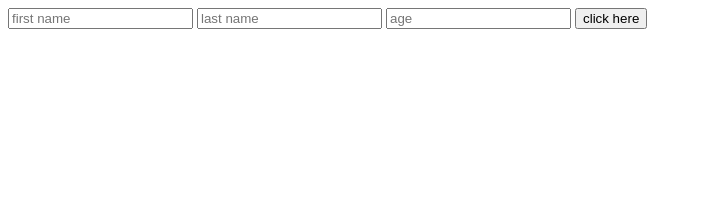
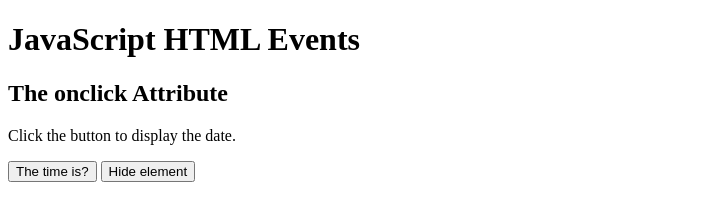
Before and after one commit to Mshankc/web-dev, a plain HTML site: page js-learning.html in a window 1280 px wide. Shown: the whole page, without its empty margins (0-702 px from the left). Drawn offline with Linux system fonts and the light colour scheme.

Commit message:
added js-learning

```diff
--- a/js-learning.html
+++ b/js-learning.html
@@ -1,35 +1,25 @@
 <!DOCTYPE html>
-<html lang="en">
-
-<head>
-    <meta charset="UTF-8">
-    <meta name="viewport" content="width=device-width, initial-scale=1.0">
-    <title>Document</title>
-</head>
-<script>
-    function example(fname, lname, age) {
-        let fName = document.getElementById(fname).value;
-        let lName = document.getElementById(lname).value;
-        let objAge = document.getElementById(age).value;
-
-        const person = {
-            firstName: fName,
-            lastName: lName,
-            age: objAge
-        }
-
-        alert(person.lastName);
-        return false
-    }
-</script>
+<html>
 
 <body>
-    <form onsubmit="return example('f-name','l-name','age')" method="post">
-        <input type="text" id="f-name" placeholder="first name">
-        <input type="text" id="l-name" placeholder="last name">
-        <input type="text" id="age" placeholder="age">
-        <button type="submit">click here</button>
-    </form>
+    <h1>JavaScript HTML Events</h1>
+    <h2>The onclick Attribute</h2>
+
+    <p id="dd">Click the button to display the date.</p>
+    <button onmouseover="displayDate()">The time is?</button>
+    <button onclick="hideData()">Hide element</button>
+
+    <script>
+        function displayDate() {
+            document.getElementById("demo").innerHTML = Date();
+        }
+        function hideData() {
+            document.getElementById("dd").style.display="none"
+        }
+    </script>
+
+    <p id="demo"></p>
+
 </body>
 
 </html>
```
